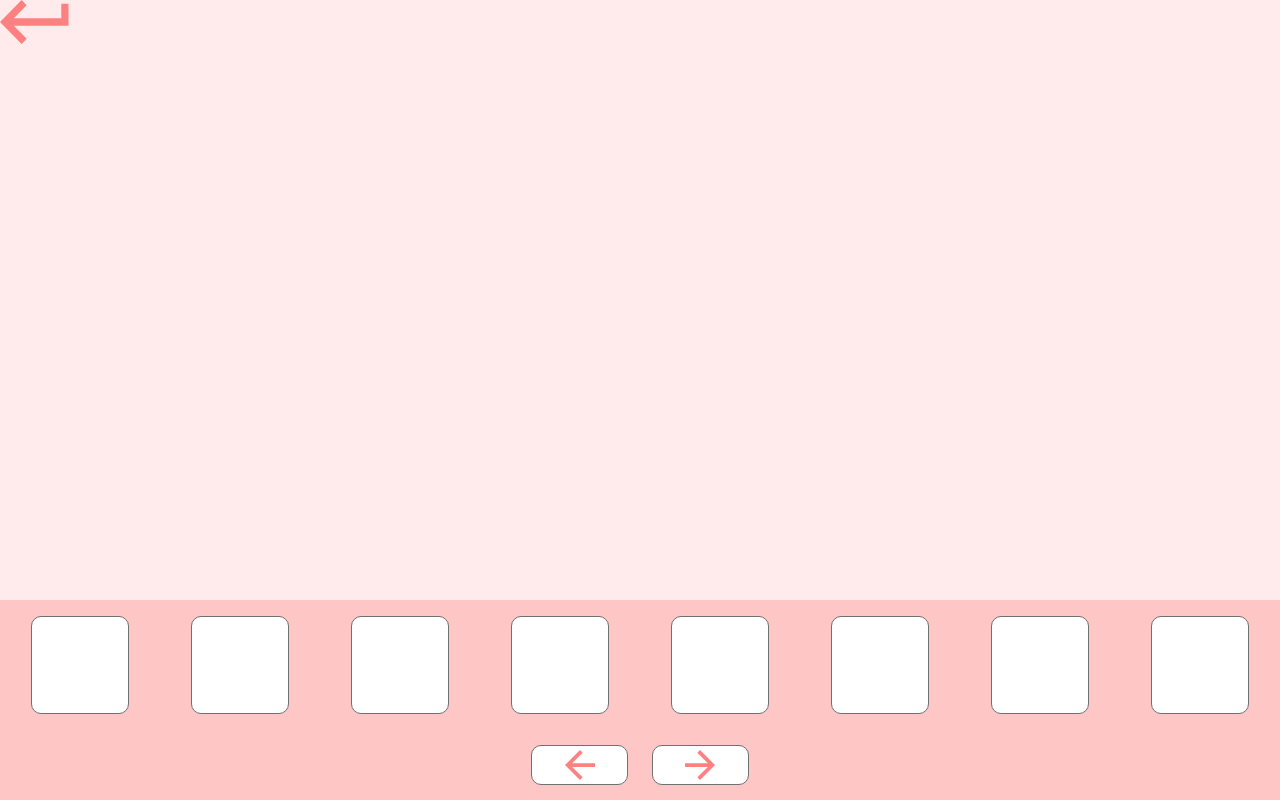
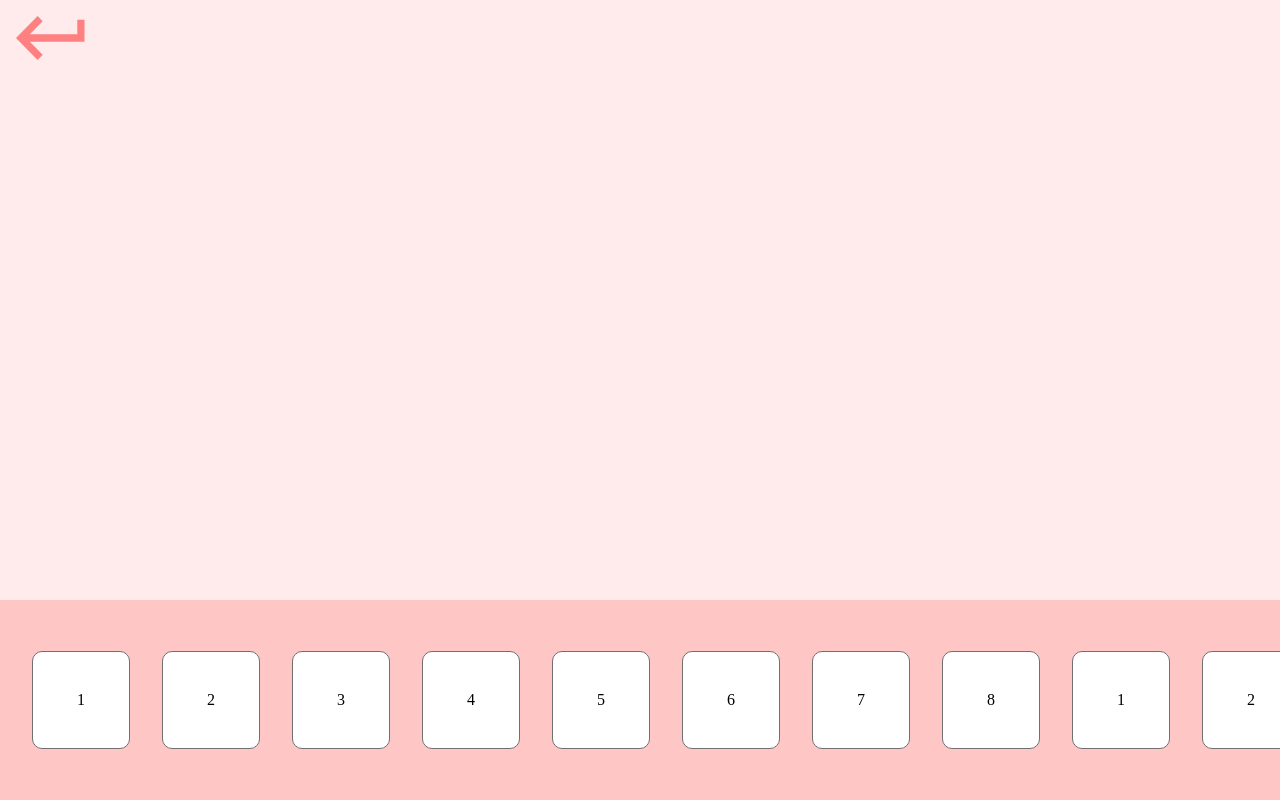
Before and after one commit to h3770k1k1/hill-decorator, a plain HTML site: page index.html in a window 1280 px wide. Drawn offline with Linux system fonts and the light colour scheme.

Commit message:
swiping items

```diff
--- a/hill-decorator.css
+++ b/hill-decorator.css
@@ -34,17 +34,28 @@ justify-content: space-between;
     justify-content: space-between;
     height:100vh;
 }
-#items-container{
+.items-container{
     display: flex;
-    justify-content: space-around;
+    max-height:8rem;
     width: 100%;
+    overflow-x: auto;
+}
+.items-container .item{
+    min-width: 6rem;
+    height: 6rem;
+    line-height: 6rem;
+    text-align: center;
+    border-radius: 10px;
+    border: 1px solid #707070;
+    background-color: rgb(255, 255, 255);
+}
+.items-container::-webkit-scrollbar{
+    width: 0;
 }
 .item{
-    border-radius: 10px;
-    border: 1px solid #707070;
-
-    width: 6rem;
-    height: 6rem;
-    background-color: rgb(255, 255, 255);
-
+    margin-left: 2em;
 }
+#return-arrow{
+    margin-top: 1rem;
+    margin-left: 1rem;
+}
--- a/index.html
+++ b/index.html
@@ -25,47 +25,35 @@
 				/>
 			</svg>
 			<div id="dashboard">
-				<div id="items-container">
-					<div class="item"></div>
-					<div class="item"></div>
-					<div class="item"></div>
-					<div class="item"></div>
-					<div class="item"></div>
-					<div class="item"></div>
-					<div class="item"></div>
-					<div class="item"></div>
+				<div class="items-container">
+					<div class="item">1</div>
+					<div class="item">2</div>
+					<div class="item">3</div>
+					<div class="item">4</div>
+					<div class="item">5</div>
+					<div class="item">6</div>
+					<div class="item">7</div>
+					<div class="item">8</div>
+					<div class="item">1</div>
+					<div class="item">2</div>
+					<div class="item">3</div>
+					<div class="item">4</div>
+					<div class="item">5</div>
+					<div class="item">6</div>
+					<div class="item">7</div>
+					<div class="item">8</div>
+					<div class="item">7</div>
+					<div class="item">8</div>
+					<div class="item">1</div>
+					<div class="item">2</div>
+					<div class="item">3</div>
+					<div class="item">4</div>
+					<div class="item">5</div>
+					<div class="item">6</div>
+					<div class="item">7</div>
+					<div class="item">8</div>
 				</div>
-				<div id="swipe-arrows-container">
-					<div class="swipe-arrow-container">
-						<svg
-							id="left-swipe-arrow"
-							xmlns="http://www.w3.org/2000/svg"
-							viewBox="0 0 46 46"
-						>
-							<path
-								id="Icon_material-arrow_back"
-								data-name="Icon material-arrow_back"
-								d="M52,26.125H17.011L33.083,10.054,29,6,6,29,29,52l4.054-4.054L17.011,31.875H52Z"
-								transform="translate(-6 -6)"
-								fill="#ff8080"
-							/>
-						</svg>
-					</div>
-					<div class="swipe-arrow-container">
-						<svg
-							id="right-swipe-arrow"
-							xmlns="http://www.w3.org/2000/svg"
-							viewBox="0 0 46 46"
-						>
-							<path
-								id="Icon_material-arrow-forward"
-								data-name="Icon material-arrow-forward"
-								d="M29,6l-4.054,4.054L40.989,26.125H6v5.75H40.989L24.946,47.946,29,52,52,29Z"
-								transform="translate(-6 -6)"
-								fill="#ff8080"
-							/>
-						</svg>
-					</div>
+
 				</div>
 			</div>
 		</div>
```
